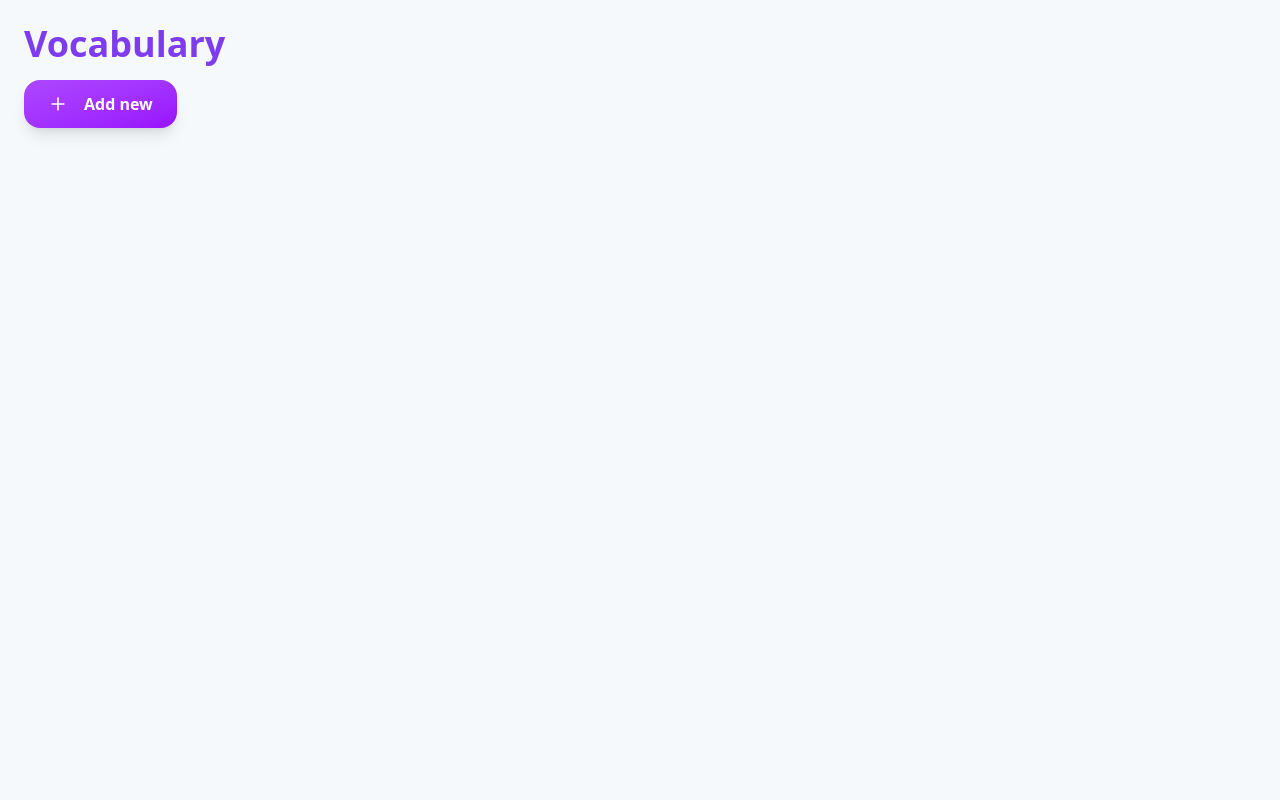
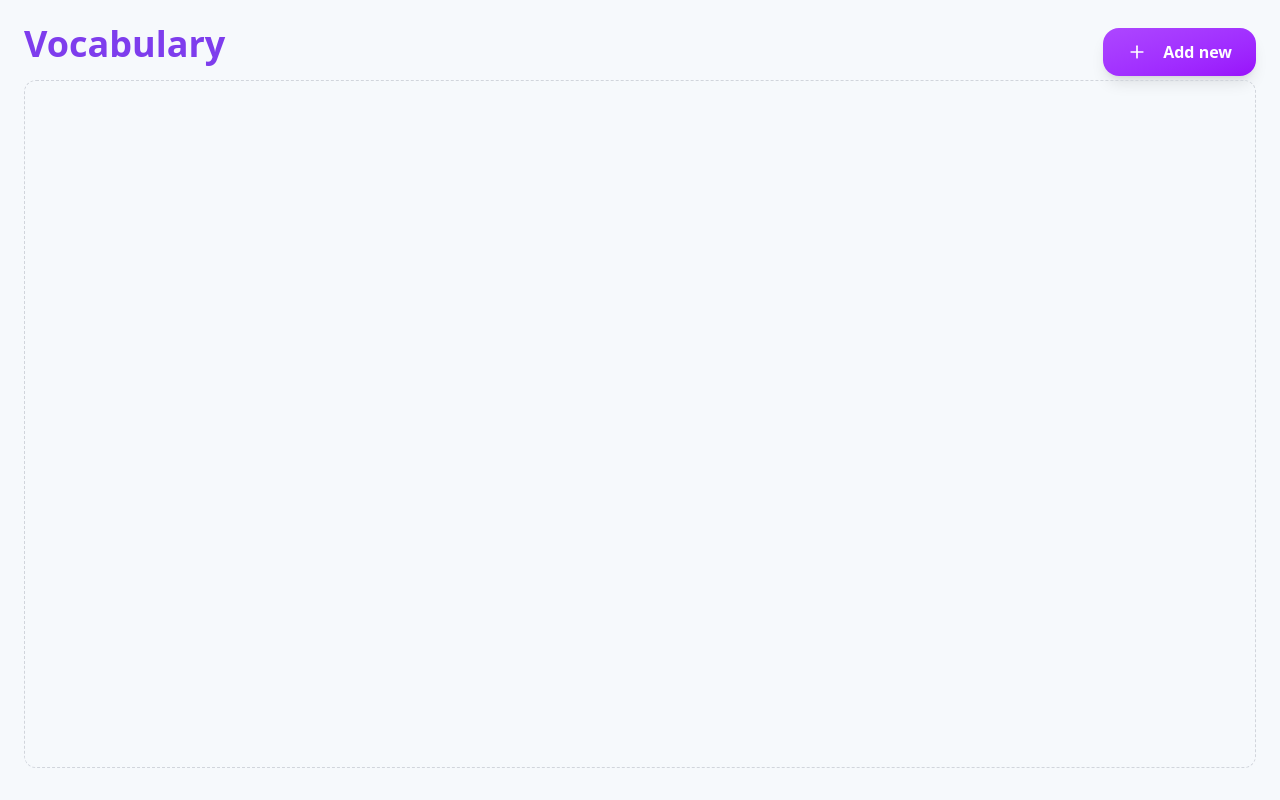
Before and after one commit to linh59/gemini_audio_ai, a Next.js app: page /vocab-dashboard in a window 1280 px wide. Built offline with nearby package versions, Linux system fonts and the light colour scheme.

Commit message:
[vocab] update to add card position as grid layout

```diff
--- a/src/components/vocabularies/vocab-dashboard.tsx
+++ b/src/components/vocabularies/vocab-dashboard.tsx
@@ -11,7 +11,7 @@ const VocabDashboard = () => {
 
     return (
         <div>
-            <div className="mb-4">
+            <div className=" flex items-center justify-between">
                 <h1 className="title">
                     Vocabulary
                 </h1>
--- a/src/components/vocabularies/vocabularies.tsx
+++ b/src/components/vocabularies/vocabularies.tsx
@@ -11,7 +11,7 @@ const Vocabularies = ({ vocabs, onPositionChange, onDelete, onUpdate }: Vocabula
 
 
     return (
-        <>
+        <div className='relative h-[86vh] border border-dashed rounded-lg p-4 overflow-auto'>
             {vocabs?.map(vocab => (
                 <VocabularyItem
                     key={vocab.id}
@@ -28,7 +28,7 @@ const Vocabularies = ({ vocabs, onPositionChange, onDelete, onUpdate }: Vocabula
                     onUpdate={onUpdate}
                 />
             ))}
-        </>
+        </div>
     );
 };
 
--- a/src/queries/use-vocab.tsx
+++ b/src/queries/use-vocab.tsx
@@ -2,31 +2,47 @@ import { useEffect, useState } from "react";
 import type { PositionVocab, VocabItem } from "@/constants/text-type";
 import { getVocabsLocal, setVocabsLocal } from "@/lib/utils";
 
+// Hook quản lý vocab trong localStorage -> sau này có thể đổi sang backend -> sẽ dùng Tanstack Query
+export const useVocab = () => {
+  const CARD_W = 300;
+  const CARD_H = 300;
+  const GAP = 16;
+  const PADDING = 16;
 
-// Hook quản lý vocab trong localStorage -> sau này có thể đổi sang backend -> sẽ dùng Tanstack Query
-// Cung cấp API thêm/sửa/xóa vocab
-// Mỗi vocab có thêm thuộc tính position
-// position được khởi tạo ngẫu nhiên khi thêm mới
-export const useVocab = () => {
-    // Tạo vị trí ngẫu nhiên (đổi kích thước card cho đúng thực tế)
-    function determineNewPosition(): PositionVocab {
-        const cardW = 300, cardH = 200;
+  const gridCols = (): number => {
+    const w = typeof window !== "undefined" ? window.innerWidth : 1200;
+    return Math.max(1, Math.floor((w - PADDING * 2 + GAP) / (CARD_W + GAP)));
+  };
+
+  // Trả vị trí cho "thẻ thứ index"
+  const determineNewPositionByIndex = (index: number): PositionVocab => {
+    const cols = gridCols();
+    const col = index % cols;
+    const row = Math.floor(index / cols);
+    return {
+      x: PADDING + col * (CARD_W + GAP),
+      y: PADDING + row * (CARD_H + GAP),
+    };
+  };
+
+  // Tạo vị trí ngẫu nhiên -> giữ lại nếu cần dùng sau
+  const determineNewPosition = (): PositionVocab => {
+    const cardW = 300, cardH = 300;
     const w = typeof window !== "undefined" ? window.innerWidth : 0;
     const h = typeof window !== "undefined" ? window.innerHeight : 0;
     const maxX = Math.max(0, w - cardW);
     const maxY = Math.max(0, h - cardH);
     return { x: Math.floor(Math.random() * maxX), y: Math.floor(Math.random() * maxY) };
-    }
+  };
 
   // Bổ sung position nếu thiếu
-    function hydrate(list: VocabItem[]): VocabItem[] {
-        return list.map(v => (v.position ? v : { ...v, position: determineNewPosition() }));
-    }
+  const addPositionToItem = (list: VocabItem[]): VocabItem[] =>
+    list.map((v, i) => (v.position ? v : { ...v, position: determineNewPositionByIndex(i) }));
 
   // 1) Khởi tạo 1 lần từ localStorage (lazy init)
   const [vocabs, setVocabs] = useState<VocabItem[]>(() => {
     try {
-            return hydrate(getVocabsLocal());
+      return addPositionToItem(getVocabsLocal());
     } catch {
       return [];
     }
@@ -37,32 +53,33 @@ export const useVocab = () => {
     setVocabsLocal(vocabs);
   }, [vocabs]);
 
-    // 3) API
-    function reload() {
-        setVocabs(hydrate(getVocabsLocal()));
-    }
-    async function addVocab(data: VocabItem): Promise<boolean> {
+  // 3) APIs
+  const reload = (): void => {
+    setVocabs(addPositionToItem(getVocabsLocal()));
+  };
+
+  const addVocab = async (data: VocabItem): Promise<boolean> => {
     try {
-            data.id = 'vocab_0' + (vocabs.length + 1)
-            const vocabList = [...vocabs, data]
-            setVocabs(vocabList)
-            setVocabsLocal(vocabList)
+      const pos = determineNewPositionByIndex(vocabs.length);
+      const id = "vocab_0" + (vocabs.length + 1);
+      const vocabList = [...vocabs, { ...data, id, position: pos }];
+      setVocabs(vocabList);
       return true;
     } catch {
       return false;
     }
-    }
+  };
 
-    function updatePosition(id: string, p: PositionVocab) {
+  const updatePosition = (id: string, p: PositionVocab): void => {
     setVocabs(prev => prev.map(v => (v.id === id ? { ...v, position: p } : v)));
-    }
+  };
 
-    async function updateVocab(data: VocabItem): Promise<boolean> {
+  const updateVocab = async (data: VocabItem): Promise<boolean> => {
     try {
       setVocabs(prev =>
-                prev.map(v =>
+        prev.map((v, i) =>
           v.id === data.id
-                        ? { ...v, ...data, id: v.id, position: v.position ?? determineNewPosition() }
+            ? { ...v, ...data, id: v.id, position: v.position ?? determineNewPositionByIndex(i) }
             : v
         )
       );
@@ -70,16 +87,16 @@ export const useVocab = () => {
     } catch {
       return false;
     }
-    }
+  };
 
-    async function deleteVocab(id: string): Promise<boolean> {
+  const deleteVocab = async (id: string): Promise<boolean> => {
     try {
       setVocabs(prev => prev.filter(v => v.id !== id));
       return true;
     } catch {
       return false;
     }
-    }
+  };
 
   return { vocabs, setVocabs, reload, addVocab, updatePosition, updateVocab, deleteVocab };
 };
```
Lines whose indentation alone changed are shown as unchanged.
